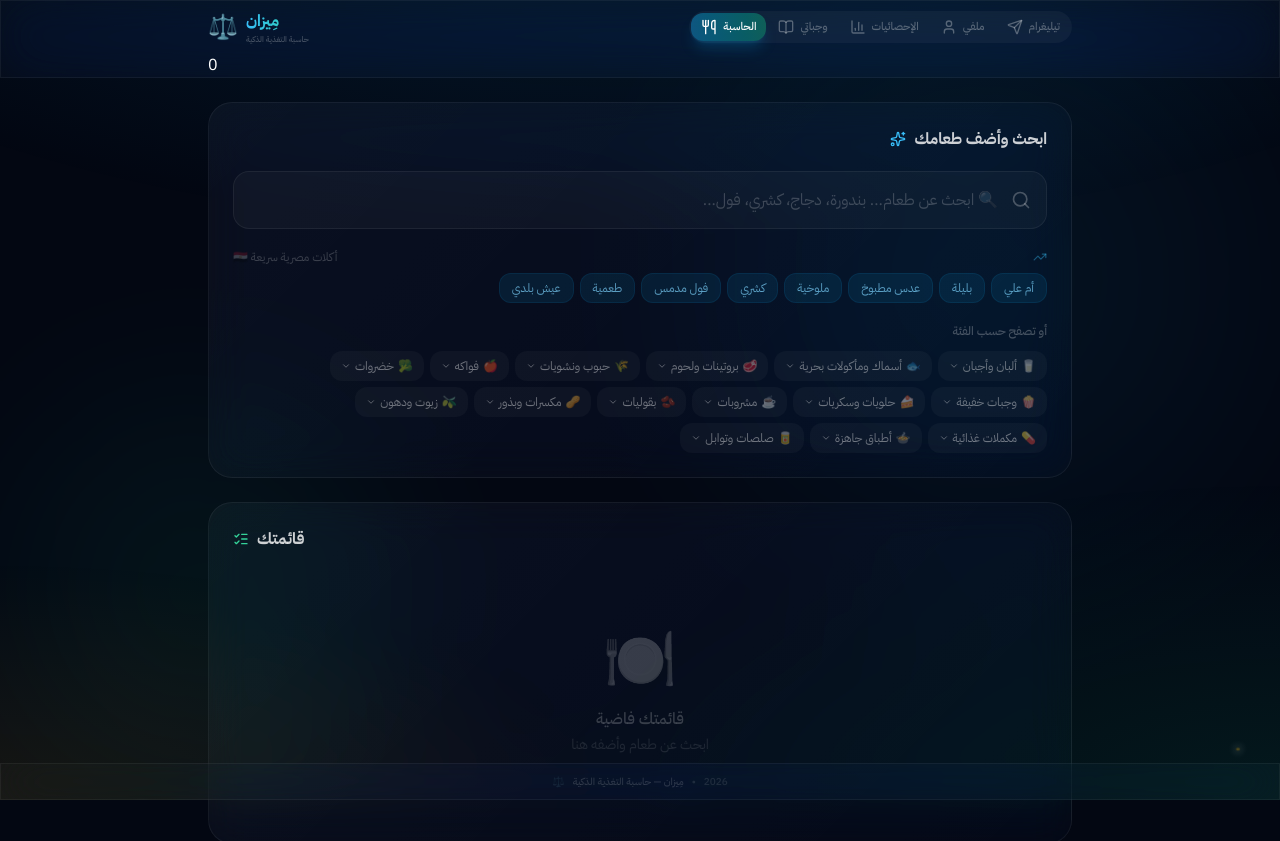
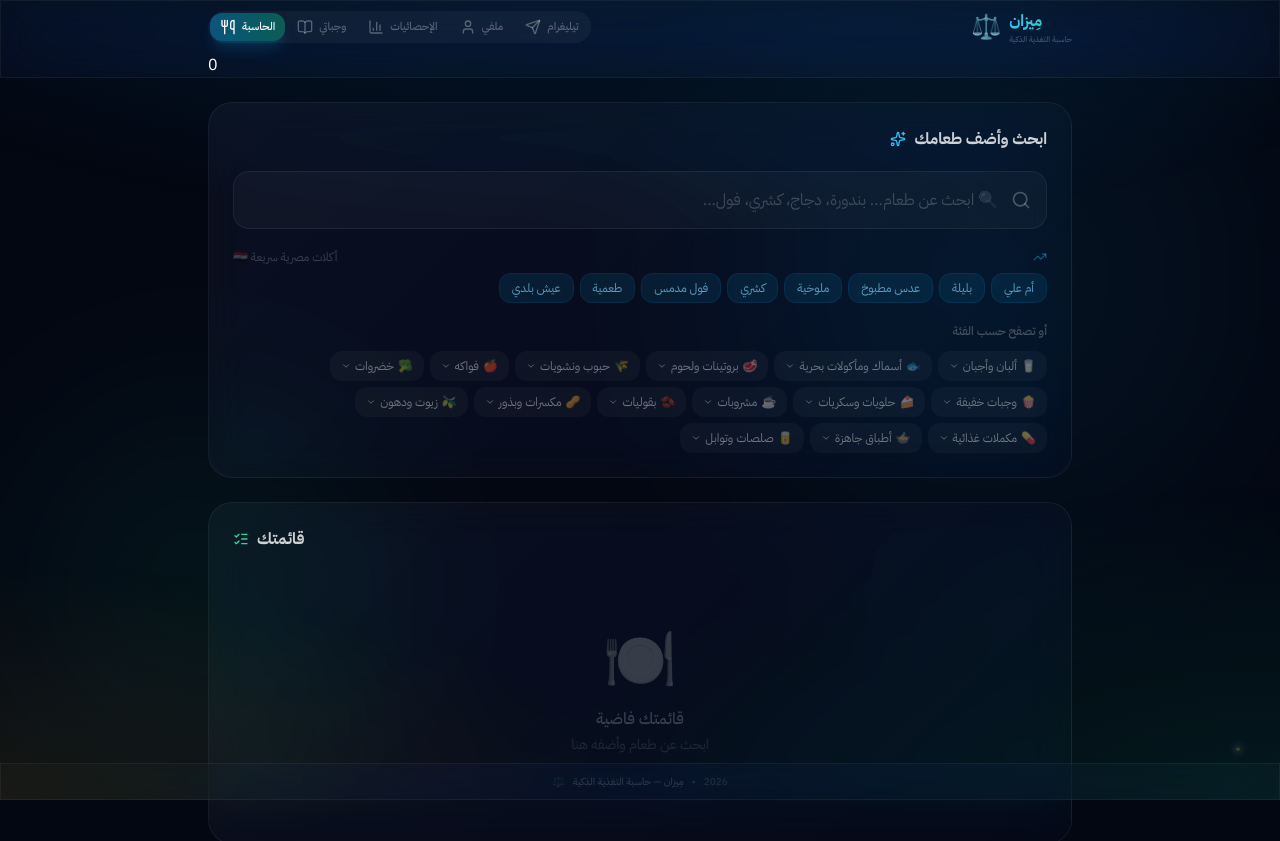
Before and after one commit to TheReallAhmed/MEEZAN, a React (Vite) app: page / in a window 1280 px wide. Shown: the top 841 px of the page. Built offline with nearby package versions, Linux system fonts and the light colour scheme.

Commit message:
Fix header

```diff
--- a/src/components/Header.tsx
+++ b/src/components/Header.tsx
@@ -57,25 +57,10 @@ export default function Header({ activeTab, setActiveTab, totalNutrition, profil
   return (
     <header className="sticky top-0 z-50 glass border-b border-white/[0.05]">
       <div className="max-w-4xl mx-auto px-4">
-        {/* الصف العلوي: اللوجو باليمين والتابز بالشمال */}
+        {/* ===== الصف العلوي: اللوجو باليمين والتابز بالشمال ===== */}
         <div className="flex items-center justify-between py-2">
-          {/* ===== اللوجو والاسم - الجانب الأيمن ===== */}
-          <motion.div
-            initial={{ opacity: 0, x: 20 }}
-            animate={{ opacity: 1, x: 0 }}
-            className="flex items-center gap-2"
-          >
-            <span className="text-2xl">⚖️</span>
-            <div>
-              <h1 className="text-base font-bold bg-gradient-to-r from-primary-400 to-emerald-400 bg-clip-text text-transparent">
-                مِيزان
-              </h1>
-              <p className="text-[8px] text-white/25 font-medium">حاسبة التغذية الذكية</p>
-            </div>
-          </motion.div>
-
-          {/* ===== التابز - الجانب الأيسر ===== */}
-          <nav className="flex gap-0.5 bg-white/[0.04] rounded-2xl p-0.5">
+          {/* ===== التابز - الجانب الأيسر (الشمال) ===== */}
+          <nav className="flex gap-0.5 bg-white/[0.04] rounded-2xl p-0.5 order-1">
             {tabs.map((tab) => (
               <motion.button
                 key={tab.id}
@@ -93,6 +78,21 @@ export default function Header({ activeTab, setActiveTab, totalNutrition, profil
               </motion.button>
             ))}
           </nav>
+
+          {/* ===== اللوجو والاسم - الجانب الأيمن ===== */}
+          <motion.div
+            initial={{ opacity: 0, x: 20 }}
+            animate={{ opacity: 1, x: 0 }}
+            className="flex items-center gap-2 order-2"
+          >
+            <span className="text-2xl">⚖️</span>
+            <div>
+              <h1 className="text-base font-bold bg-gradient-to-r from-primary-400 to-emerald-400 bg-clip-text text-transparent">
+                مِيزان
+              </h1>
+              <p className="text-[8px] text-white/25 font-medium">حاسبة التغذية الذكية</p>
+            </div>
+          </motion.div>
         </div>
 
         {/* ===== شريط الإحصائيات ===== */}
```
